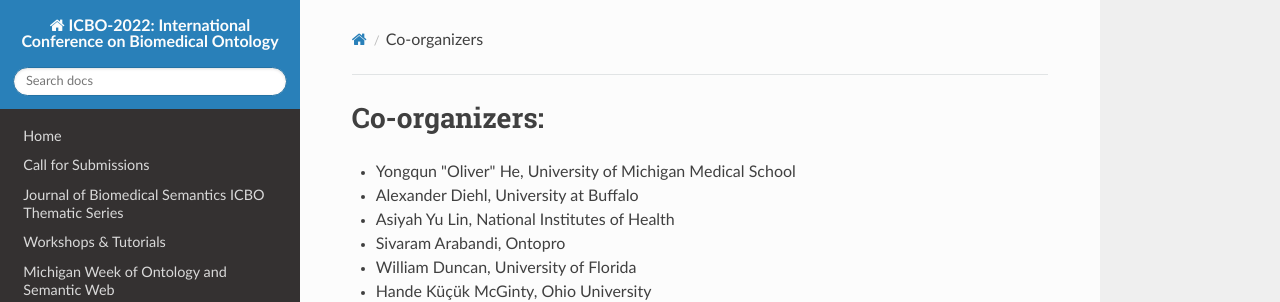
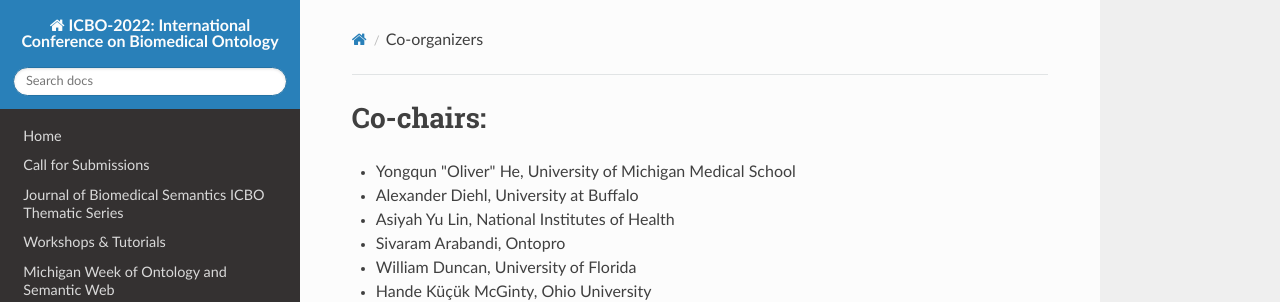
Before and after one commit to johnbeve/BFO-Organization, an MkDocs documentation site: the page built from docs/co-organizers.md, in a window 1280 px wide. Shown: the top 302 px of the page. Built offline with MkDocs 1.6.1, drawn with Linux system fonts in a browser that asks for light colours; nearby versions of some CDN libraries.

Commit message:
Update co-organizers.md

```diff
--- a/docs/co-organizers.md
+++ b/docs/co-organizers.md
@@ -1,4 +1,4 @@
-# Co-organizers:
+# Co-chairs:
 - Yongqun "Oliver" He, University of Michigan Medical School
 - Alexander Diehl, University at Buffalo
 - Asiyah Yu Lin, National Institutes of Health
```
